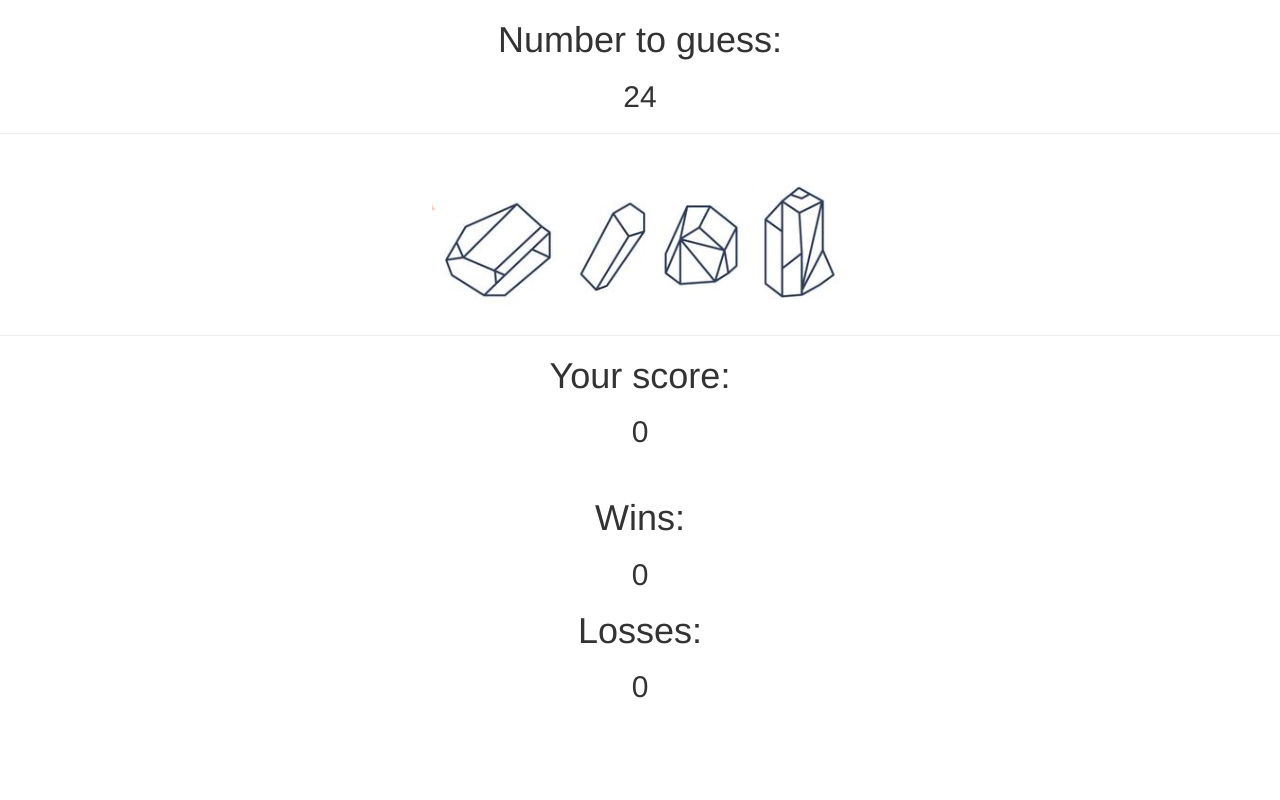
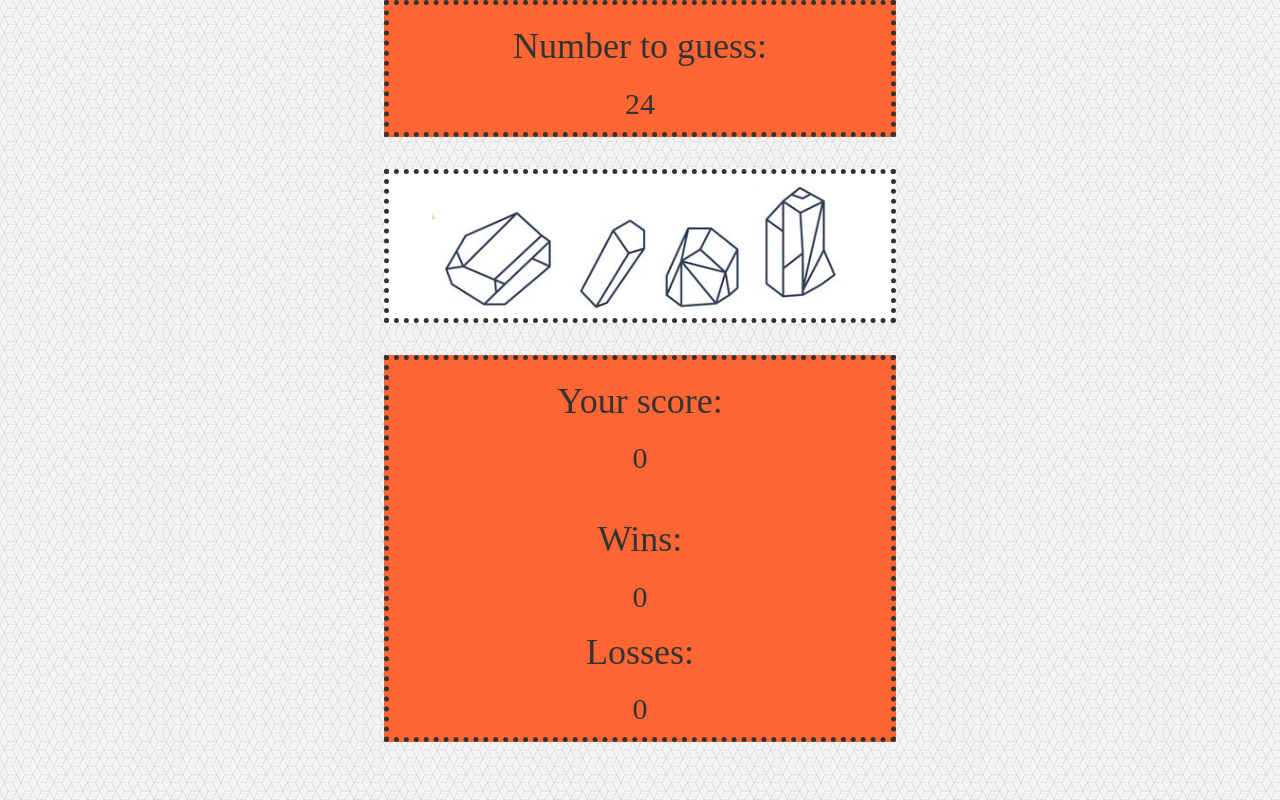
Before and after one commit to thompsonwill/unit-4-game, a plain HTML site: page index.html in a window 1280 px wide. Drawn offline with nearby package versions, Linux system fonts and the light colour scheme.

Commit message:
Final FINAL game add

```diff
--- a/assets/css/reset.css
+++ b/assets/css/reset.css
@@ -0,0 +1,48 @@
+/* http://meyerweb.com/eric/tools/css/reset/
+   v2.0 | 20110126
+   License: none (public domain)
+*/
+
+html, body, div, span, applet, object, iframe,
+p, blockquote, pre,
+a, abbr, acronym, address, big, cite, code,
+del, dfn, em, img, ins, kbd, q, s, samp,
+small, strike, strong, sub, sup, tt, var,
+b, u, i, center,
+dl, dt, dd, ol, ul, li,
+fieldset, form, label, legend,
+table, caption, tbody, tfoot, thead, tr, th, td,
+article, aside, canvas, details, embed,
+figure, figcaption, footer, header, hgroup,
+menu, nav, output, ruby, section, summary,
+time, mark, audio, video {
+	margin: 0;
+	padding: 0;
+	border: 0;
+	font-size: 100%;
+	font: inherit;
+	vertical-align: baseline;
+}
+/* HTML5 display-role reset for older browsers */
+article, aside, details, figcaption, figure,
+footer, header, hgroup, menu, nav, section {
+	display: block;
+}
+body {
+	line-height: 1;
+}
+ol, ul {
+	list-style: none;
+}
+blockquote, q {
+	quotes: none;
+}
+blockquote:before, blockquote:after,
+q:before, q:after {
+	content: '';
+	content: none;
+}
+table {
+	border-collapse: collapse;
+	border-spacing: 0;
+}
--- a/assets/css/style.css
+++ b/assets/css/style.css
@@ -0,0 +1,20 @@
+body {
+    background-image: url("../images/bg.png");
+}
+
+.btn-container {
+    background: #fff;
+    margin: auto;
+    width: 40%;
+    border-style: dotted;
+    border-width: 5px;
+}
+
+.game-status {
+    background: #ff6633;
+    margin: auto;
+    padding: 2px;
+    width: 40%;
+    border-style: dotted;
+    border-width: 5px;
+}
--- a/index.html
+++ b/index.html
@@ -7,16 +7,18 @@
   <link rel="stylesheet" href="assets/css/style.css">
   <script src="https://ajax.googleapis.com/ajax/libs/jquery/3.3.1/jquery.min.js"></script>
   <link rel="stylesheet" href="https://maxcdn.bootstrapcdn.com/bootstrap/3.3.7/css/bootstrap.min.css">
+  <link rel="stylesheet" href="assets/css/reset.css">
 </head>
 
 <body>
 
 <!-- Random Number to guess-->
+<div class="game-status">
 <h1 class="text-center" id="gameStatus"></h1>
 <h1 class="text-center">Number to guess:</h1>
-<h2 class="text-center" id="random-number"></h2><hr><br>
-
-
+<h2 class="text-center" id="random-number"></h2>
+</div>
+<br><br>
 <!-- Placeholder "crystals" -->
 <div class="btn-container">
   <center>
@@ -26,9 +28,10 @@
     <img id="crystal4" src="assets/images/crystal4.PNG" alt="crystal4" />
 </center>
 </div>
-<hr>
 
+<br><br>
 <!-- Your number -->
+<div class="game-status">
   <h1 class="text-center">Your score:</h1>
   <h2 class="text-center" id="user-score"></h2><br>
 
@@ -36,7 +39,7 @@
   <h2 class="text-center" id="userWins">0</h2>
   <h1 class="text-center">Losses:</h1>
   <h2 class="text-center" id="userLoss">0</h2>
-
+</div>
 
 
 <script src="assets/js/game.js"></script>
```
Also changed, not shown: assets/images/bg.png (added). Lines whose indentation alone changed are shown as unchanged.
